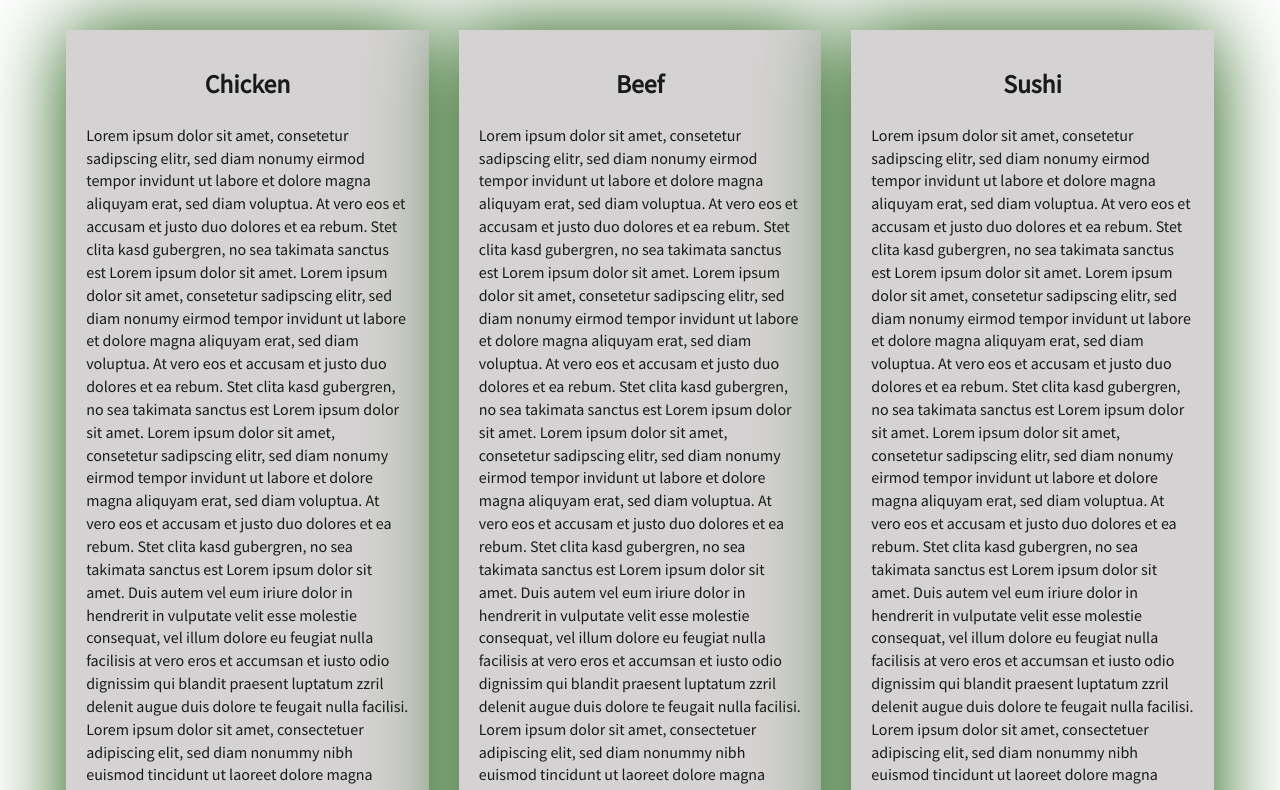
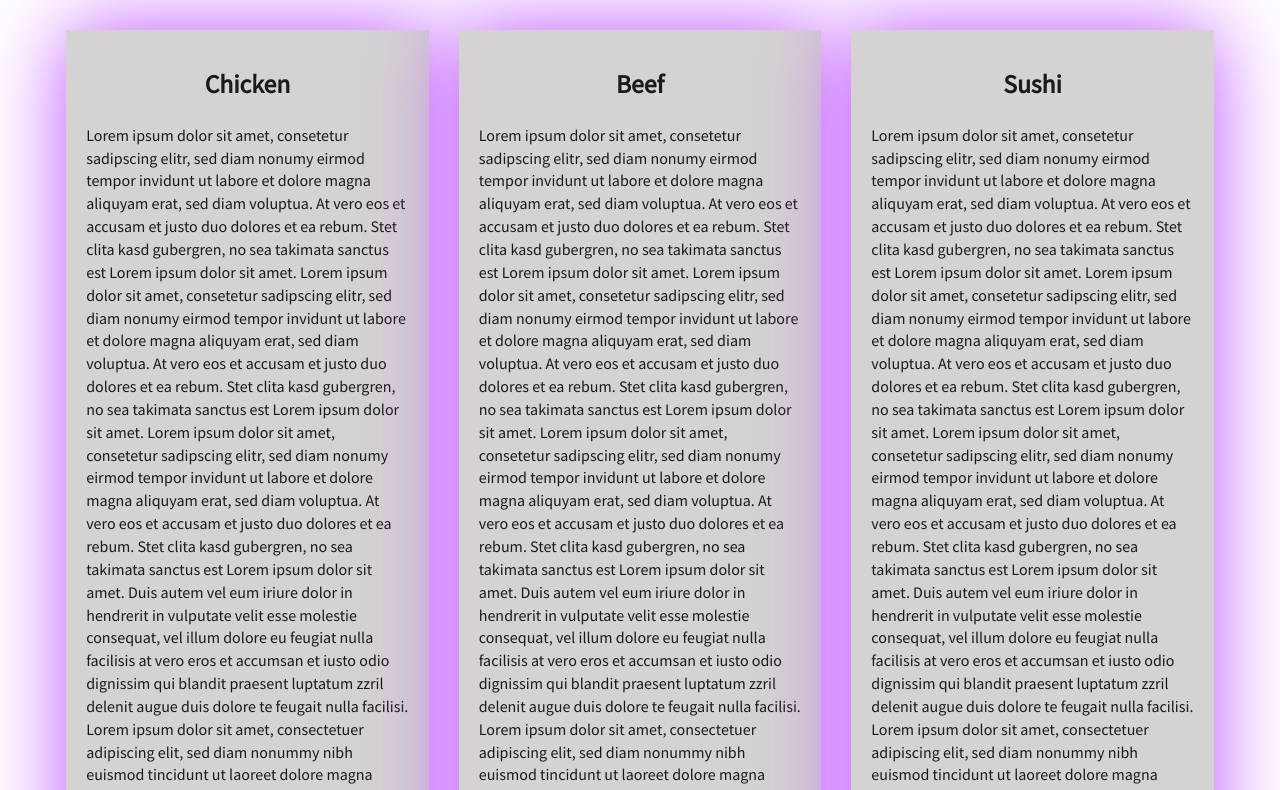
Before and after one commit to Jimmy-JJJ/module3-solution, a plain HTML site: page index.html in a window 1280 px wide. Shown: the part 197-987 px from the top of the page. Drawn offline with Linux system fonts and the light colour scheme.

Commit message:
color changing3

```diff
--- a/css/styles.css
+++ b/css/styles.css
@@ -93,7 +93,7 @@ body {
     padding: 20px;
     background-color: rgb(212, 210, 210);
     margin-bottom: 60px;
-    box-shadow: 0 0 80px #18580b;
+    box-shadow: 0 0 80px rgb(189, 79, 790);
 }
 
 
```
